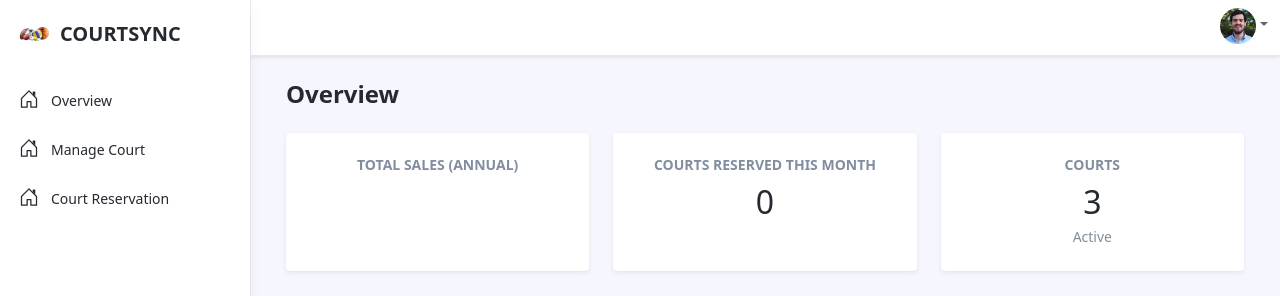
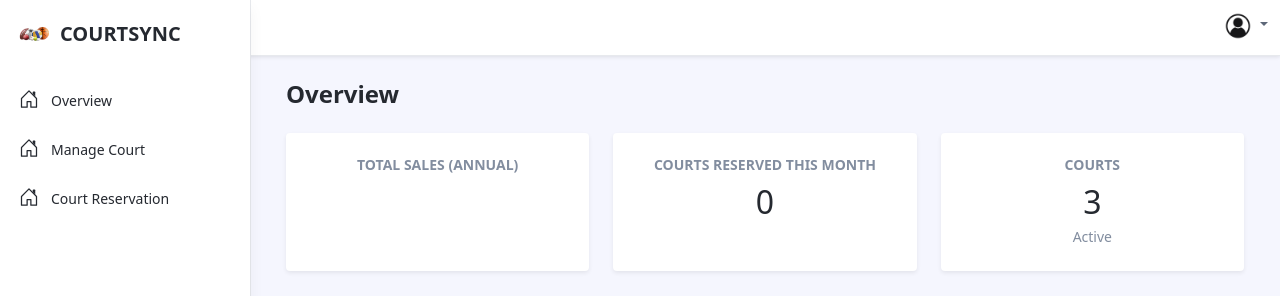
Before and after one commit to imaarc/CourtReservation, a PHP site: page /admin/index.php in a window 1280 px wide. Shown: the top 296 px of the page. Run offline with PHP 8.4, Linux system fonts and the light colour scheme; a user stored in the database is signed in; data comes from the database, SQL or seed files in the repository; data that the repository does not hold is empty; style sheets or scripts are compiled from the project's sources; some libraries are stand-ins or nearby versions.

Commit message:
commit bago liwat

```diff
--- a/admin/includes/AdminHeader.php
+++ b/admin/includes/AdminHeader.php
@@ -55,7 +55,7 @@
 		            <div class="app-utilities col-auto">
 
 			            <div class="app-utility-item app-user-dropdown dropdown">
-				            <a class="dropdown-toggle" id="user-dropdown-toggle" data-bs-toggle="dropdown" href="#" role="button" aria-expanded="false"><img src="assets/images/user.png" alt="user profile"></a>
+				            <a class="dropdown-toggle" id="user-dropdown-toggle" data-bs-toggle="dropdown" href="#" role="button" aria-expanded="false"><img src="assets/images/userdocs.jpg" alt="user profile"></a>
 				            <ul class="dropdown-menu" aria-labelledby="user-dropdown-toggle">
 								<li><a class="dropdown-item" href="account.html">Account</a></li>
 								<li><a class="dropdown-item" href="settings.html">Settings</a></li>
--- a/admin/includes/header.php
+++ b/admin/includes/header.php
@@ -44,7 +44,7 @@
 
 		            <div class="app-utilities col-auto">
 			            <div class="app-utility-item app-user-dropdown dropdown">
-				            <a class="dropdown-toggle" id="user-dropdown-toggle" data-bs-toggle="dropdown" href="#" role="button" aria-expanded="false"><img src="assets/images/user.png" alt="user profile"></a>
+				            <a class="dropdown-toggle" id="user-dropdown-toggle" data-bs-toggle="dropdown" href="#" role="button" aria-expanded="false"><img src="assets/images/userdocs.jpg" alt="user profile"></a>
 				            <ul class="dropdown-menu" aria-labelledby="user-dropdown-toggle">
 								<li><a class="dropdown-item" href="Account.php">Account</a></li>
 								<!-- <li><a class="dropdown-item" href="settings.html">Settings</a></li> -->
```
Also changed, not shown: admin/assets/images/userdocs.jpg (added), assets/images/useracc.jpg (added).
